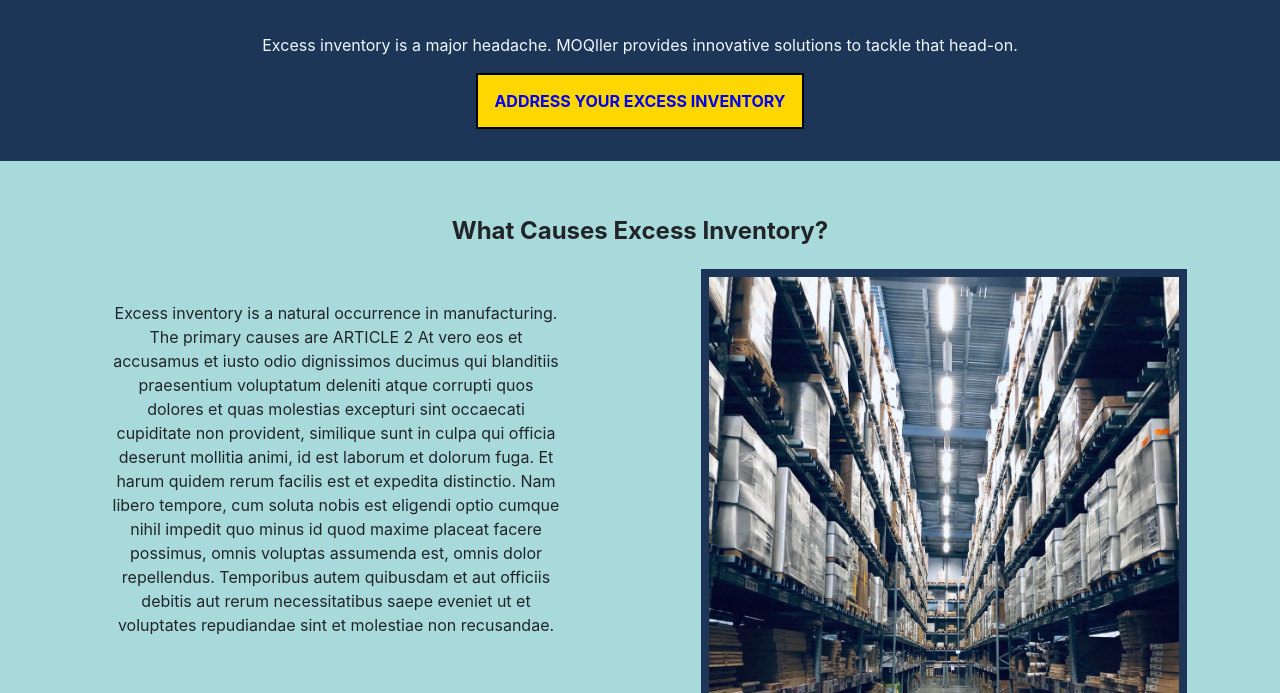
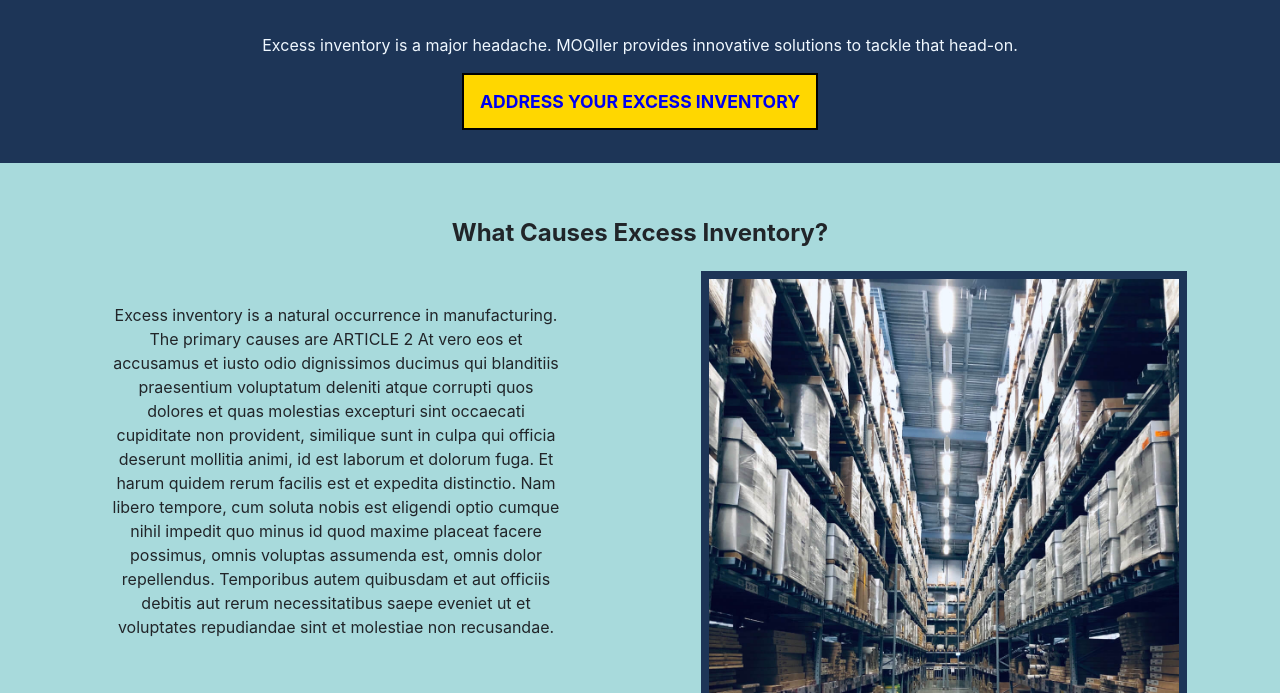
Before and after one commit to colormerainbow/manage-excess-inventory, a plain HTML site: page index.html in a window 1280 px wide. Shown: the part 107-800 px from the top of the page. Drawn offline with Linux system fonts and the light colour scheme.

Commit message:
updated button font size for sm vs lg screens

```diff
--- a/css/main.css
+++ b/css/main.css
@@ -33,6 +33,7 @@ body {
     font-weight: bold;
     text-decoration: none;
     background-color: gold;
+    font-size: 90%;
 }
 
 #article1,
@@ -74,5 +75,6 @@ body {
 .image {
     max-width: 40%;
 }
-
+.action-btn {
+    font-size: 110%;
 }
```
